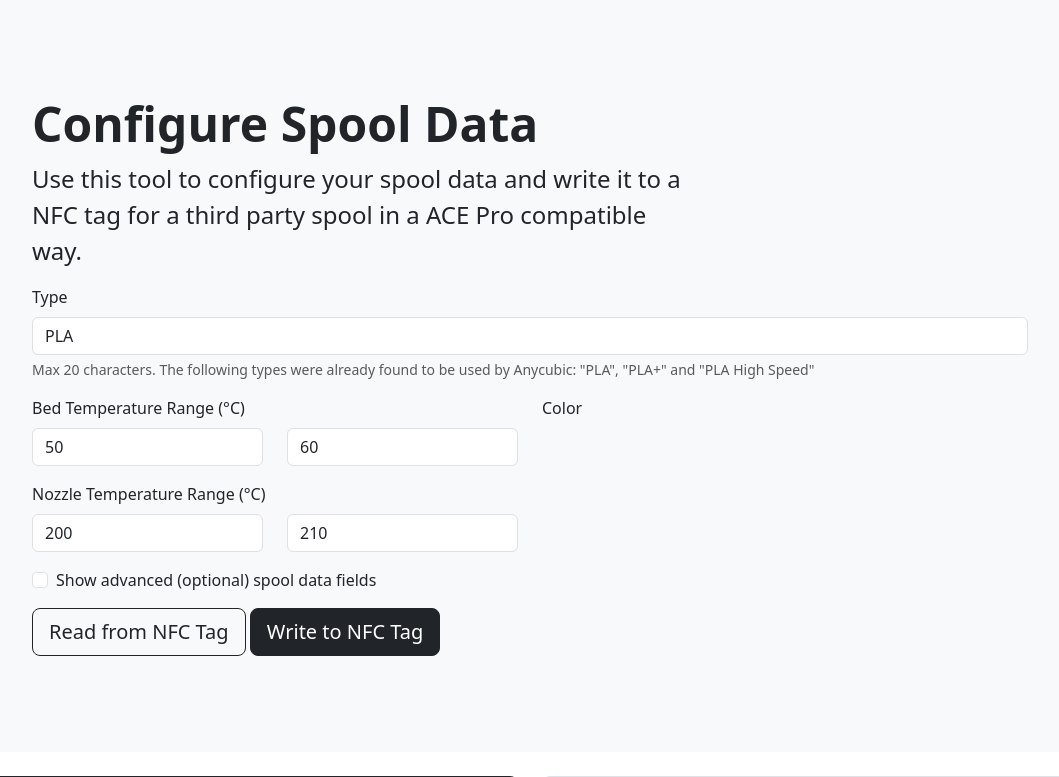
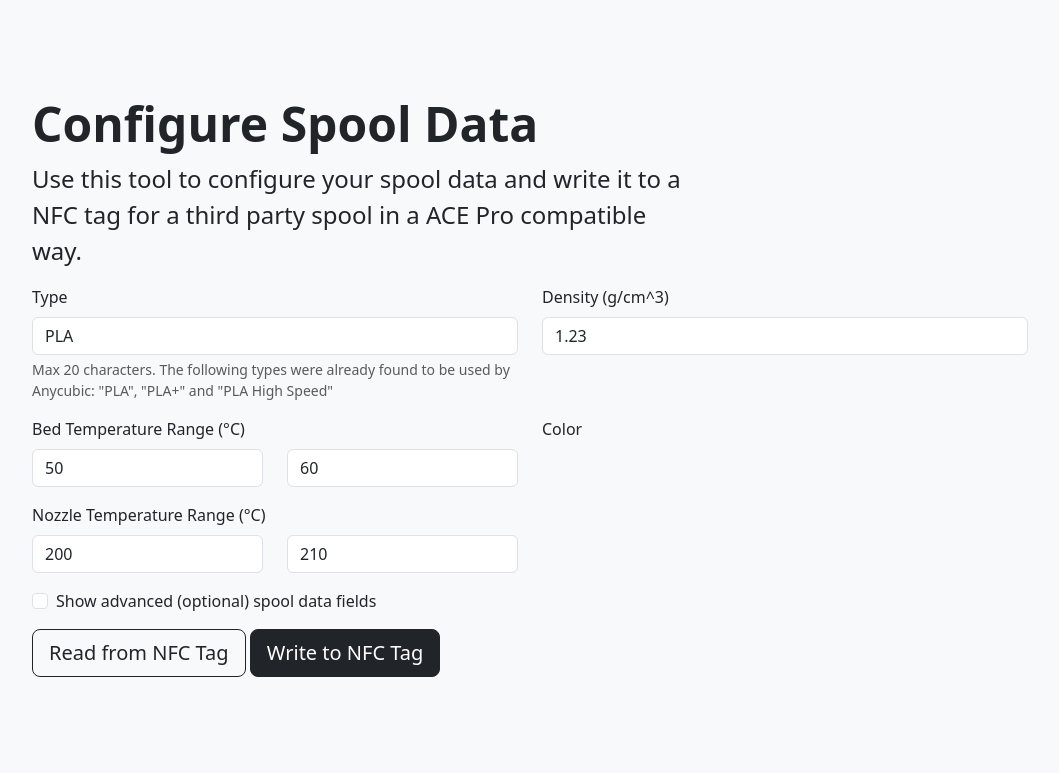
Before and after one commit to marion909/anycubic-nfc-filament, a Flask app: page / in a window 1280 px wide. Shown: the part 102-879 px from the top of the page, without its empty margins (110-1169 px from the left). Run offline with Flask 3, Linux system fonts and the light colour scheme; some libraries are stand-ins or nearby versions.

Commit message:
Added density to ui

```diff
--- a/anycubic_nfc_app/__main__.py
+++ b/anycubic_nfc_app/__main__.py
@@ -81,5 +81,5 @@ if __name__ == "__main__":
     App init point
     """
     # write_spool()
-    read_spool_raw()
-    # start_web_app(8080, debug=True)
+    # read_spool_raw()
+    start_web_app(8080, debug=True)
--- a/anycubic_nfc_app/templates/root.html
+++ b/anycubic_nfc_app/templates/root.html
@@ -23,12 +23,20 @@
             <p class="col-md-8 fs-4">Use this tool to configure your spool data and write it to a NFC tag for a third
                 party spool in a ACE Pro compatible way.</p>
             <form method="POST">
-                <div class="mb-3">
-                    <label for="type" class="form-label">Type</label>
-                    <input type="text" class="form-control" id="type" name="type" aria-describedby="typeHelp"
-                           maxlength="20" value="PLA" required>
-                    <div id="typeHelp" class="form-text">Max 20 characters. The following types were already found to be
-                        used by Anycubic: "PLA", "PLA+" and "PLA High Speed"
+                <div class="row">
+                    <div class="col-sm-6 mb-3">
+                        <label for="type" class="form-label">Type</label>
+                        <input type="text" class="form-control" id="type" name="type" aria-describedby="typeHelp"
+                               maxlength="20" value="PLA" required>
+                        <div id="typeHelp" class="form-text">Max 20 characters. The following types were already found
+                            to be
+                            used by Anycubic: "PLA", "PLA+" and "PLA High Speed"
+                        </div>
+                    </div>
+                    <div class="col-sm-6 mb-3">
+                        <label for="density" class="form-label">Density (g/cm^3)</label>
+                        <input type="number" min="0" step=".01" class="form-control" id="density" name="density"
+                               maxlength="20" value="1.23" required>
                     </div>
                 </div>
                 <div class="row">
@@ -36,10 +44,12 @@
                         <label for="bedMin" class="form-label">Bed Temperature Range (°C)</label>
                         <div class="row">
                             <div class="col-sm-6">
-                                <input type="number" class="form-control" id="bedMin" name="bedMin" value="50" required>
+                                <input type="number" min="0" class="form-control" id="bedMin" name="bedMin" value="50"
+                                       required>
                             </div>
                             <div class="col-sm-6">
-                                <input type="number" class="form-control" id="bedMax" name="bedMax" value="60" required>
+                                <input type="number" min="0" class="form-control" id="bedMax" name="bedMax" value="60"
+                                       required>
                             </div>
                         </div>
                     </div>
@@ -49,12 +59,12 @@
                         <input type="hidden" id="colorInputA" name="colorA" value="#FF0000" required>
                     </div>
                     <div class="col-sm-2 mb-3 optional">
-                        <label for="colorPickerA" class="form-label">Color 2 (Optional)</label>
+                        <label for="colorPickerB" class="form-label">Color 2 (Optional)</label>
                         <div id="colorPickerB"></div>
                         <input type="hidden" id="colorInputB" name="colorB" value="#00FF00">
                     </div>
                     <div class="col-sm-2 mb-3 optional">
-                        <label for="colorPickerA" class="form-label">Color 3 (Optional)</label>
+                        <label for="colorPickerC" class="form-label">Color 3 (Optional)</label>
                         <div id="colorPickerC"></div>
                         <input type="hidden" id="colorInputC" name="colorC" value="#0000FF">
                     </div>
@@ -64,11 +74,11 @@
                         <label for="speedMinA" class="form-label">Speed Range (mm/s)</label>
                         <div class="row">
                             <div class="col-sm-6">
-                                <input type="number" class="form-control" id="speedMinA" name="speedMinA"
+                                <input type="number" min="0" class="form-control" id="speedMinA" name="speedMinA"
                                        placeholder="(Optional)">
                             </div>
                             <div class="col-sm-6">
-                                <input type="number" class="form-control" id="speedMaxA" name="speedMaxA"
+                                <input type="number" min="0" class="form-control" id="speedMaxA" name="speedMaxA"
                                        placeholder="(Optional)">
                             </div>
                         </div>
@@ -77,12 +87,12 @@
                         <label for="nozzleMinA" class="form-label">Nozzle Temperature Range (°C)</label>
                         <div class="row">
                             <div class="col-sm-6">
-                                <input type="number" class="form-control" id="nozzleMinA" name="nozzleMinA" value="200"
-                                       required>
+                                <input type="number" min="0" class="form-control" id="nozzleMinA" name="nozzleMinA"
+                                       value="200" required>
                             </div>
                             <div class="col-sm-6">
-                                <input type="number" class="form-control" id="nozzleMaxA" name="nozzleMaxA" value="210"
-                                       required>
+                                <input type="number" min="0" class="form-control" id="nozzleMaxA" name="nozzleMaxA"
+                                       value="210" required>
                             </div>
                         </div>
                     </div>
@@ -92,11 +102,11 @@
                         <label for="speedMinB" class="form-label">Speed Range 2 (mm/s)</label>
                         <div class="row">
                             <div class="col-sm-6">
-                                <input type="number" class="form-control" id="speedMinB" name="speedMinB"
+                                <input type="number" min="0" class="form-control" id="speedMinB" name="speedMinB"
                                        placeholder="(Optional)">
                             </div>
                             <div class="col-sm-6">
-                                <input type="number" class="form-control" id="speedMaxB" name="speedMaxB"
+                                <input type="number" min="0" class="form-control" id="speedMaxB" name="speedMaxB"
                                        placeholder="(Optional)">
                             </div>
                         </div>
@@ -105,11 +115,11 @@
                         <label for="nozzleMinB" class="form-label">Nozzle Temperature Range 2 (°C)</label>
                         <div class="row">
                             <div class="col-sm-6">
-                                <input type="number" class="form-control" id="nozzleMinB" name="nozzleMinB"
+                                <input type="number" min="0" class="form-control" id="nozzleMinB" name="nozzleMinB"
                                        placeholder="(Optional)">
                             </div>
                             <div class="col-sm-6">
-                                <input type="number" class="form-control" id="nozzleMaxB" name="nozzleMaxB"
+                                <input type="number" min="0" class="form-control" id="nozzleMaxB" name="nozzleMaxB"
                                        placeholder="(Optional)">
                             </div>
                         </div>
@@ -120,11 +130,11 @@
                         <label for="speedMinC" class="form-label">Speed Range 3 (mm/s)</label>
                         <div class="row">
                             <div class="col-sm-6">
-                                <input type="number" class="form-control" id="speedMinC" name="speedMinC"
+                                <input type="number" min="0" class="form-control" id="speedMinC" name="speedMinC"
                                        placeholder="(Optional)">
                             </div>
                             <div class="col-sm-6">
-                                <input type="number" class="form-control" id="speedMaxC" name="speedMaxC"
+                                <input type="number" min="0" class="form-control" id="speedMaxC" name="speedMaxC"
                                        placeholder="(Optional)">
                             </div>
                         </div>
@@ -133,11 +143,11 @@
                         <label for="nozzleMinC" class="form-label">Nozzle Temperature Range 3 (°C)</label>
                         <div class="row">
                             <div class="col-sm-6">
-                                <input type="number" class="form-control" id="nozzleMinC" name="nozzleMinC"
+                                <input type="number" min="0" class="form-control" id="nozzleMinC" name="nozzleMinC"
                                        placeholder="(Optional)">
                             </div>
                             <div class="col-sm-6">
-                                <input type="number" class="form-control" id="nozzleMaxC" name="nozzleMaxC"
+                                <input type="number" min="0" class="form-control" id="nozzleMaxC" name="nozzleMaxC"
                                        placeholder="(Optional)">
                             </div>
                         </div>
```
